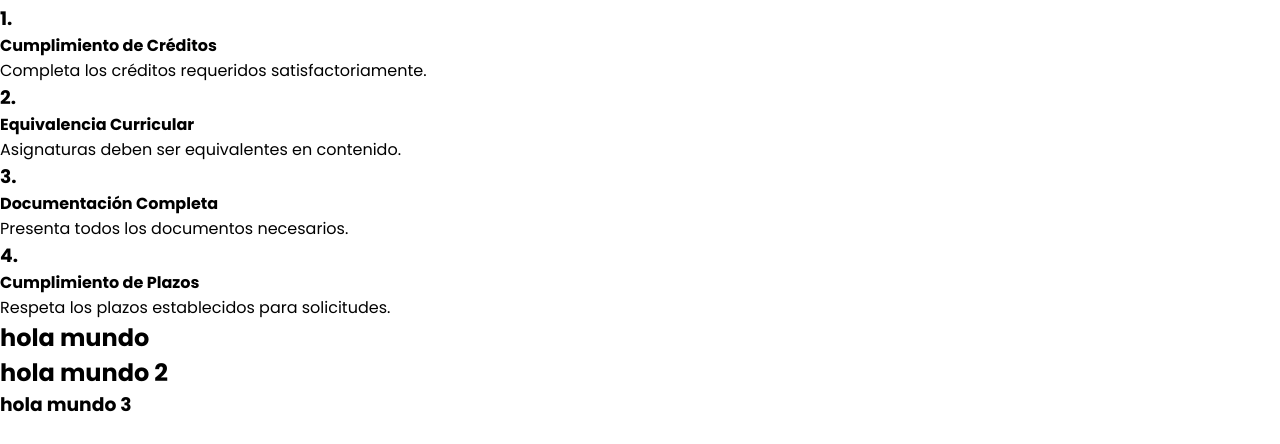
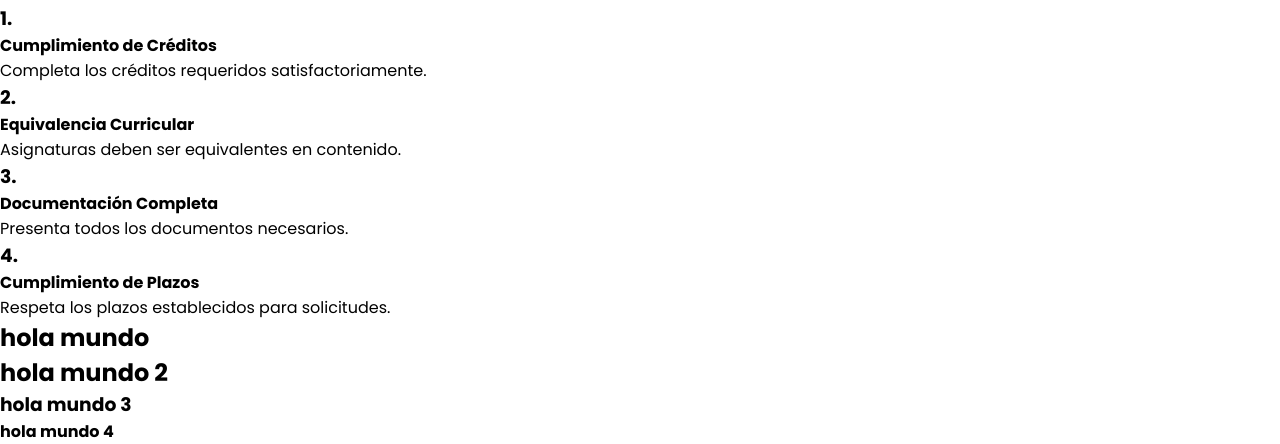
Before and after one commit to piales00/repositorio, a plain HTML site: page index.html in a window 1280 px wide. Shown: the part 1287-1731 px from the top of the page. Before the commit the page ends 1706 px from the top, so only its background shows below. Drawn offline with Linux system fonts and the light colour scheme.

Commit message:
hola mundo 4

```diff
--- a/index.html
+++ b/index.html
@@ -118,6 +118,7 @@
       <h1>hola mundo</h1>
       <h2>hola mundo 2</h2>
       <h3>hola mundo 3</h3>
+      <h4>hola mundo 4</h4>
     </section>
   </body>
 
```
